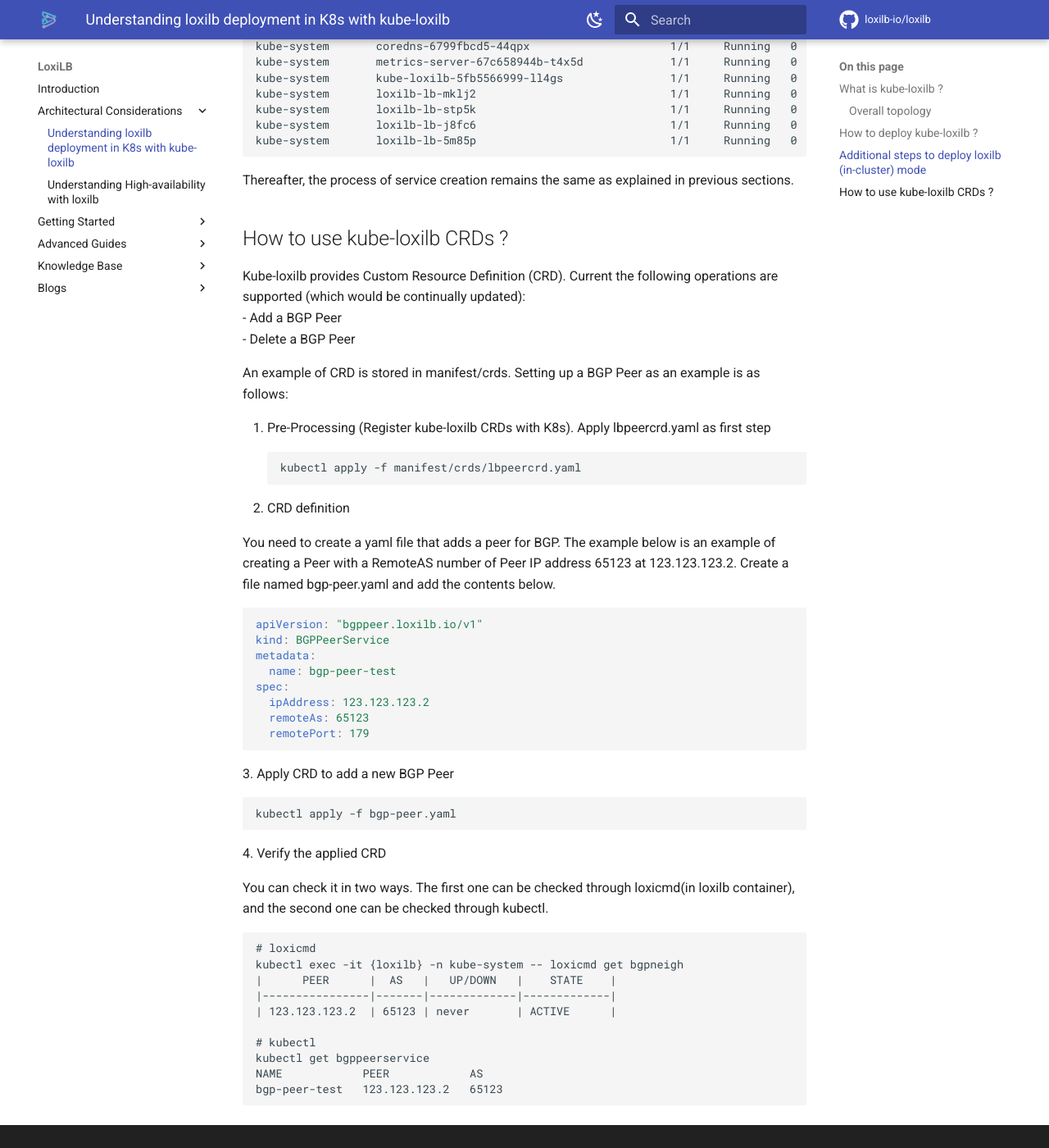
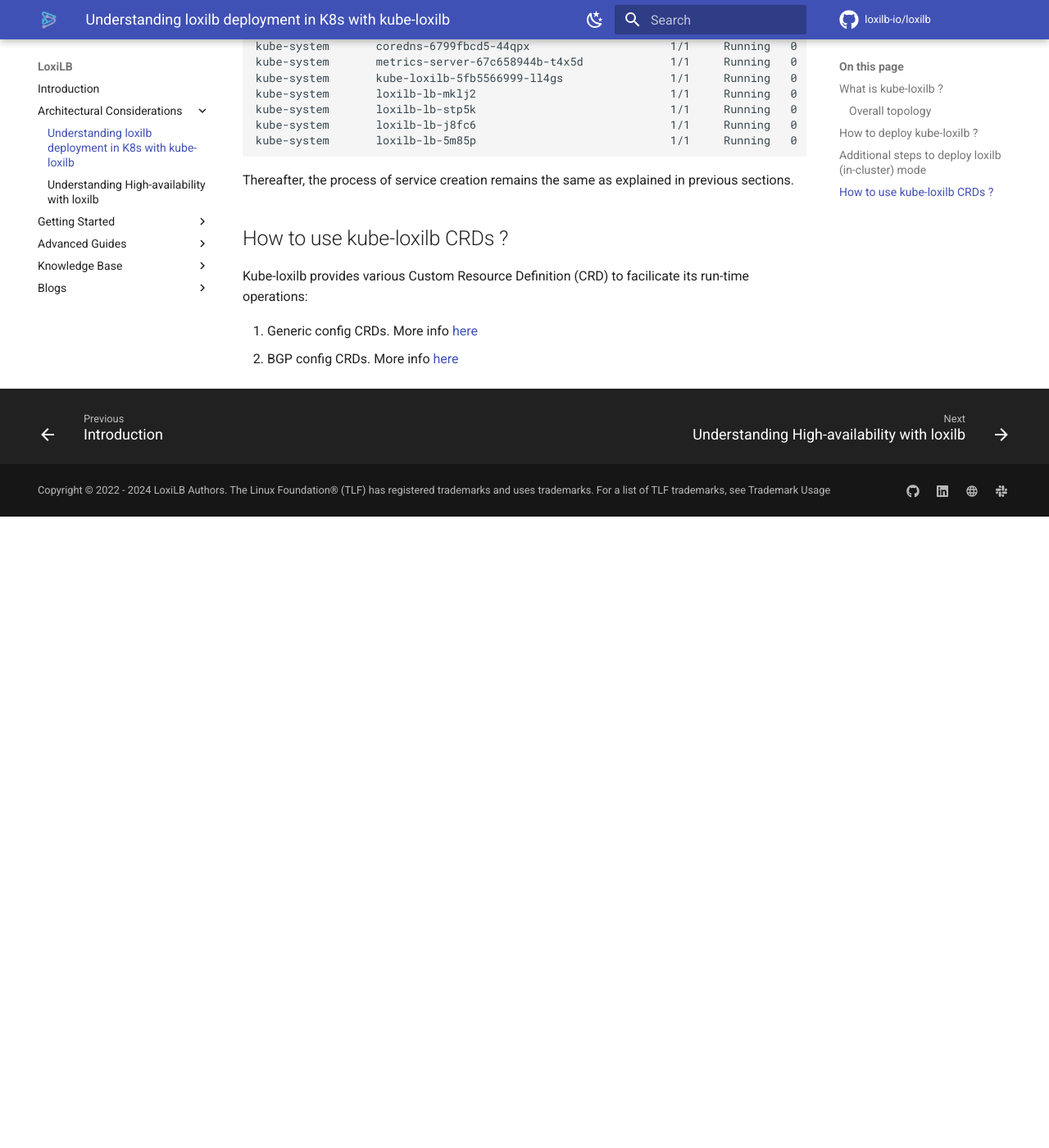
Before and after one commit to loxilb-io/loxilbdocs, an MkDocs documentation site: the page built from docs/kube-loxilb.md, in a window 1280 px wide and 1400 px high, scrolled down 13740 px. Shown: the whole window at 82% size. Built offline with MkDocs 1.6.1 and Material for MkDocs 9.7.7, drawn with Linux system fonts in a browser that asks for light colours; comment, search, counter and statistics services are not loaded; the version menu is left out; after the commit the page ends 14370 px from its top, so only the background shows below that.

Commit message:
chore: Update kube-loxilb CRD

````diff
--- a/docs/kube-loxilb.md
+++ b/docs/kube-loxilb.md
@@ -194,51 +194,11 @@
 kube-system       loxilb-lb-j8fc6                             1/1     Running   0          13h
 kube-system       loxilb-lb-5m85p                             1/1     Running   0          13h
 ```
-
 Thereafter, the process of service creation remains the same as explained in previous sections.
 
 ## How to use kube-loxilb CRDs ?
 
-Kube-loxilb provides Custom Resource Definition (CRD). Current the following operations are supported (which would be continually updated):
--  Add a BGP Peer
--  Delete a BGP Peer
+Kube-loxilb provides various Custom Resource Definition (CRD) to facilicate its run-time operations:
 
-An example of CRD is stored in  manifest/crds. Setting up a BGP Peer as an example is as follows:
-
-1. Pre-Processing (Register kube-loxilb CRDs with K8s). Apply lbpeercrd.yaml as first step
-```
-kubectl apply -f manifest/crds/lbpeercrd.yaml
-```
-2. CRD definition
-
-You need to create a yaml file that adds a peer for BGP. The example below is an example of creating a Peer with a RemoteAS number of Peer IP address 65123 at 123.123.123.2. Create a file named bgp-peer.yaml and add the contents below.
-```yaml
-apiVersion: "bgppeer.loxilb.io/v1"
-kind: BGPPeerService
-metadata:
-  name: bgp-peer-test
-spec:
-  ipAddress: 123.123.123.2
-  remoteAs: 65123
-  remotePort: 179
-```
-3. Apply CRD to add a new BGP Peer
-
-```
-kubectl apply -f bgp-peer.yaml
-```
-4. Verify the applied CRD
-
-You can check it in two ways. The first one can be checked through loxicmd(in loxilb container), and the second one can be checked through kubectl.
-```
-# loxicmd
-kubectl exec -it {loxilb} -n kube-system -- loxicmd get bgpneigh
-|      PEER      |  AS   |   UP/DOWN   |    STATE    |
-|----------------|-------|-------------|-------------|
-| 123.123.123.2  | 65123 | never       | ACTIVE      |
-
-# kubectl
-kubectl get bgppeerservice
-NAME            PEER            AS
-bgp-peer-test   123.123.123.2   65123
-```
+1. Generic config CRDs. More info [here](https://docs.loxilb.io/latest/kube-loxilb-url-crds)
+2. BGP config CRDs. More info [here](https://docs.loxilb.io/latest/k8s_bgp_policy_crd)
````
